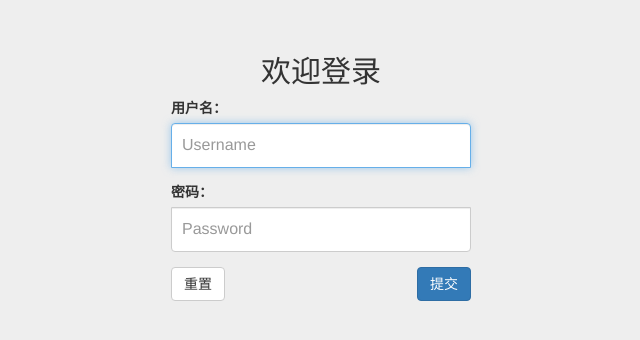
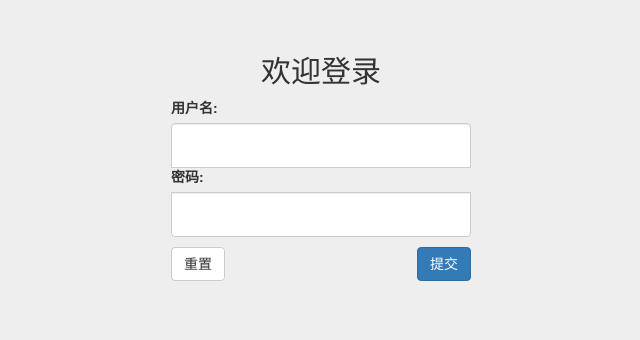
Before and after one commit to rangersui/movie_player, a Django app: page /login/ in a window 1280 px wide. Shown: the part 52-392 px from the top of the page, without its empty margins (319-959 px from the left). Run offline with Django 4.2, Linux system fonts and the light colour scheme; some libraries are stand-ins or nearby versions.

Commit message:
user的form表单前端后端编写
将从POST的请求html中直接从input读取改为使用django的form表单，并解决无法从GET中前端显示表单的问题

```diff
--- /dev/null
+++ b/user/forms.py
@@ -0,0 +1,6 @@
+from django import forms
+
+
+class UserForm(forms.Form):
+    username = forms.CharField(label="用户名", max_length=128, widget=forms.TextInput(attrs={'class': 'form-control'}))
+    password = forms.CharField(label="密码", max_length=256, widget=forms.PasswordInput(attrs={'class': 'form-control'}))
--- a/user/templates/user/login.html
+++ b/user/templates/user/login.html
@@ -10,23 +10,36 @@
     <div class="container">
         <div class="col-md-4 col-md-offset-4">
             <form class='form-login' action="/login/" method="post">
-                <h2 class="text-center">欢迎登录</h2>
+
 
                 {% if message %}
                     <div class="alert alert-warning">{{ message }}</div>
                 {% endif %}
 
                 {% csrf_token %}
-                <div class="form-group">
-                    <label for="id_username">用户名：</label>
-                    <input type="text" name='username' class="form-control" id="id_username" placeholder="Username"
-                           autofocus required>
-                </div>
-                <div class="form-group">
-                    <label for="id_password">密码：</label>
-                    <input type="password" name='password' class="form-control" id="id_password" placeholder="Password"
-                           required>
-                </div>
+                <h2 class="text-center">欢迎登录</h2>
+
+               {{ login_form }}
+{#                <div class="form-group">#}
+{#                    {{ login_form.username.label_tag }}#}
+{#                    {{ login_form.username }}#}
+{#                </div>#}
+{#                <div class="form-group">#}
+{#                    {{ login_form.password.label_tag }}#}
+{#                    {{ login_form.password }}#}
+{#                </div>#}
+
+
+{#                <div class="form-group">#}
+{#                    <label for="id_username">用户名：</label>#}
+{#                    <input type="text" name='username' class="form-control" id="id_username" placeholder="Username"#}
+{#                           autofocus required>#}
+{#                </div>#}
+{#                <div class="form-group">#}
+{#                    <label for="id_password">密码：</label>#}
+{#                    <input type="password" name='password' class="form-control" id="id_password" placeholder="Password"#}
+{#                           required>#}
+{#                </div>#}
                 <button type="reset" class="btn btn-default pull-left">重置</button>
                 <button type="submit" class="btn btn-primary pull-right">提交</button>
             </form>
--- a/user/views.py
+++ b/user/views.py
@@ -4,20 +4,26 @@ from django.shortcuts import render
 
 from django.shortcuts import render, redirect
 from . import models
+from . import forms
+
+
 def index(request):
     pass
     return render(request, 'user/index.html')
 
 
 def login(request):
-    if request.method == "POST":  # 通过post请求读取到了用户名和密码
-        username = request.POST.get('username')
-        password = request.POST.get('password')
-        if username == '' and password == '':
-            message = "请输入用户名和密码！"
-            return render(request, 'user/login.html', {"message": message})
-        if username and password:
-            username = username.strip()
+    if request.method == "GET":
+        login_form = forms.UserForm()
+        return render(request, 'user/login.html', {"login_form": login_form})
+    elif request.method == "POST":  # 通过post请求读取到了用户名和密码
+        login_form = forms.UserForm(request.POST)
+        # username = request.POST.get('username')
+        # password = request.POST.get('password')
+        message = "请检查填写的内容！"
+        if login_form.is_valid():  # 换成表单可以避免不明意义的判断
+            username = login_form.cleaned_data['username']
+            password = login_form.cleaned_data['password']
             try:
                 current_user = models.User.objects.get(name=username)
                 if current_user.password == password:
@@ -26,8 +32,8 @@ def login(request):
                     message = "密码不正确！"
             except:
                 message = "用户不存在！"
-            return render(request, 'user/login.html', {"message": message})
-    return render(request, 'user/login.html')  # 直接按则没用
+            return render(request, 'user/login.html', {"message": message,"login_form": login_form})
+        return render(request, 'user/login.html', {"message": message, "login_form": login_form})
 
 
 def register(request):
```
